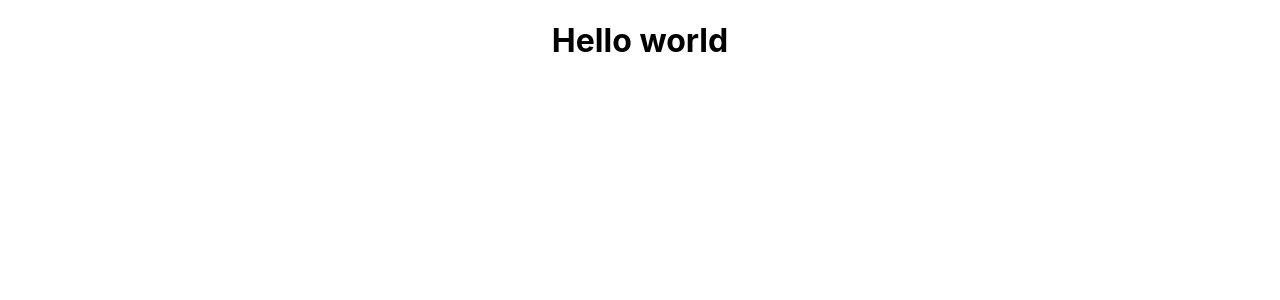
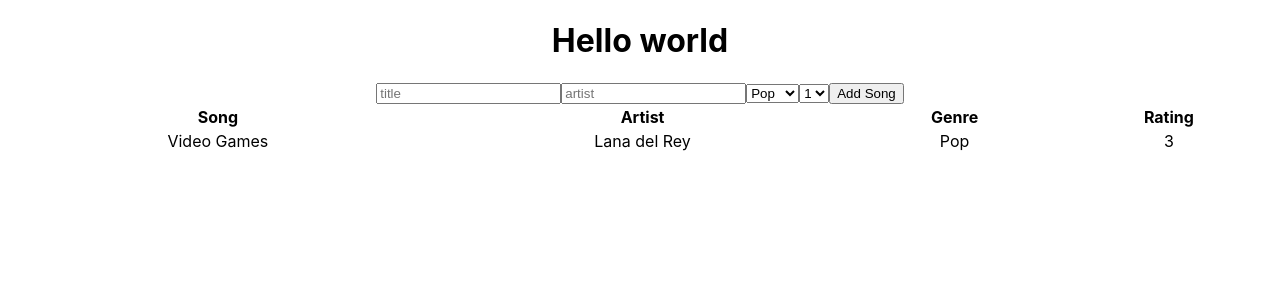
Before and after one commit to NvanKeeken/Assignment_SongSaver, a React (Create React App) app: page / in a window 1280 px wide. Shown: the top 300 px of the page. Built offline with nearby package versions, Linux system fonts and the light colour scheme.

Commit message:
updated core functionalities

```diff
--- a/src/App.js
+++ b/src/App.js
@@ -1,10 +1,12 @@
 
 import './App.css';
+import SongOverview from "./SongOverview"
 
 function App() {
   return (
     <div className="App">
      <h1>Hello world</h1>
+     <SongOverview/>
     </div>
   );
 }
--- /dev/null
+++ b/src/SongOverview.js
@@ -0,0 +1,58 @@
+import React, {Component} from "react"
+import SongForm from "./components/SongForm"
+import SongList  from "./components/SongList"
+
+class SongOverview extends Component {
+  constructor() {
+    super()
+    this.state =
+    {
+      songs: [
+        {
+          title: "Video Games",
+          artist: "Lana del Rey",
+          genre: "Pop",
+          rating: "3",
+          id: 1
+        }
+      ]
+    }
+   this.addSong = this.addSong.bind(this);
+   this.handleSubmit= this.handleSubmit.bind(this)
+  }
+
+ addSong = (song) => {
+ this.setState({songs:[...this.state.songs,song]})
+ console.log(this.state.songs)
+    // do something to change the state
+}
+
+handleSubmit(e, song){
+e.preventDefault()
+this.addSong(song)
+
+}
+  render(){
+
+    return(
+      <div>
+      <SongForm addSong={this.addSong} submit={this.handleSubmit} songs={this.state.songs}/>
+      <table style={{width: "100%"}}>
+        <thead>
+                        <tr className="song-header">
+                                <th className="song-row__item">Song</th>
+                                <th className="song-row__item">Artist</th>
+                                <th className="song-row__item">Genre</th>
+                                <th className="song-row__item">Rating</th>
+                              </tr>
+          </thead>
+          <SongList songs={this.state.songs} />
+        </table>
+             {console.log(this.state.songs)}
+      </div>
+
+    )
+  }
+}
+
+export default SongOverview
--- /dev/null
+++ b/src/components/ListItem.js
@@ -0,0 +1,15 @@
+import React from "react"
+
+function ListItem (props){
+    return(
+
+        <tr >
+            <td>{props.song.title}</td>
+            <td>{props.song.artist}</td>
+            <td>{props.song.genre}</td>
+            <td>{props.song.rating}</td>
+        </tr>
+
+    )
+}
+export default ListItem
--- /dev/null
+++ b/src/components/SongForm.js
@@ -0,0 +1,37 @@
+import SubmitButton from "./SubmitButton"
+
+function SongForm (props){
+    const newSong = {
+        title:"",
+        artist:"",
+        genre:"",
+        rating: "",
+        id: props.songs.length + 1
+    }
+    return(
+        <form onSubmit={(e)=>props.submit(e, newSong)}>
+            <input type="text" placeholder="title" name="title" onBlur={(e)=>{ newSong.title = e.target.value}}></input>
+
+            <input type="text" placeholder="artist" name="artist" onBlur={(e)=>newSong.artist = e.target.value}></input>
+
+            <select type="text" placeholder="genre" name="genre"onBlur={(e)=>newSong.genre = e.target.value}>
+                <option value="pop">Pop</option>
+                <option value="rock">Rock</option>
+                <option value="jazz">jazz</option>
+            </select>
+
+            <select  name="rating" onBlur={(e)=>newSong.rating= e.target.value}>
+               <option value="1">1</option>
+                <option value="2">2</option>
+                <option value="3">3</option>
+                <option value="4">4</option>
+                <option value="5">5</option>
+
+            </select>
+            <SubmitButton/>
+        </form>
+    )
+
+}
+
+export default SongForm
--- /dev/null
+++ b/src/components/SongList.js
@@ -0,0 +1,16 @@
+import React from "react"
+import ListItem from "./ListItem"
+
+function SongList (props){
+
+return(
+   <tbody>
+   {props.songs.map(song=>{
+    return <ListItem song={song} key={song.id}/>
+   })}
+   </tbody>
+
+)
+}
+
+export default SongList
--- /dev/null
+++ b/src/components/SubmitButton.js
@@ -0,0 +1,9 @@
+import React from "react"
+
+function SubmitButton (props){
+return (
+    <button type="submit">Add Song</button>
+)
+}
+
+export default SubmitButton
```
